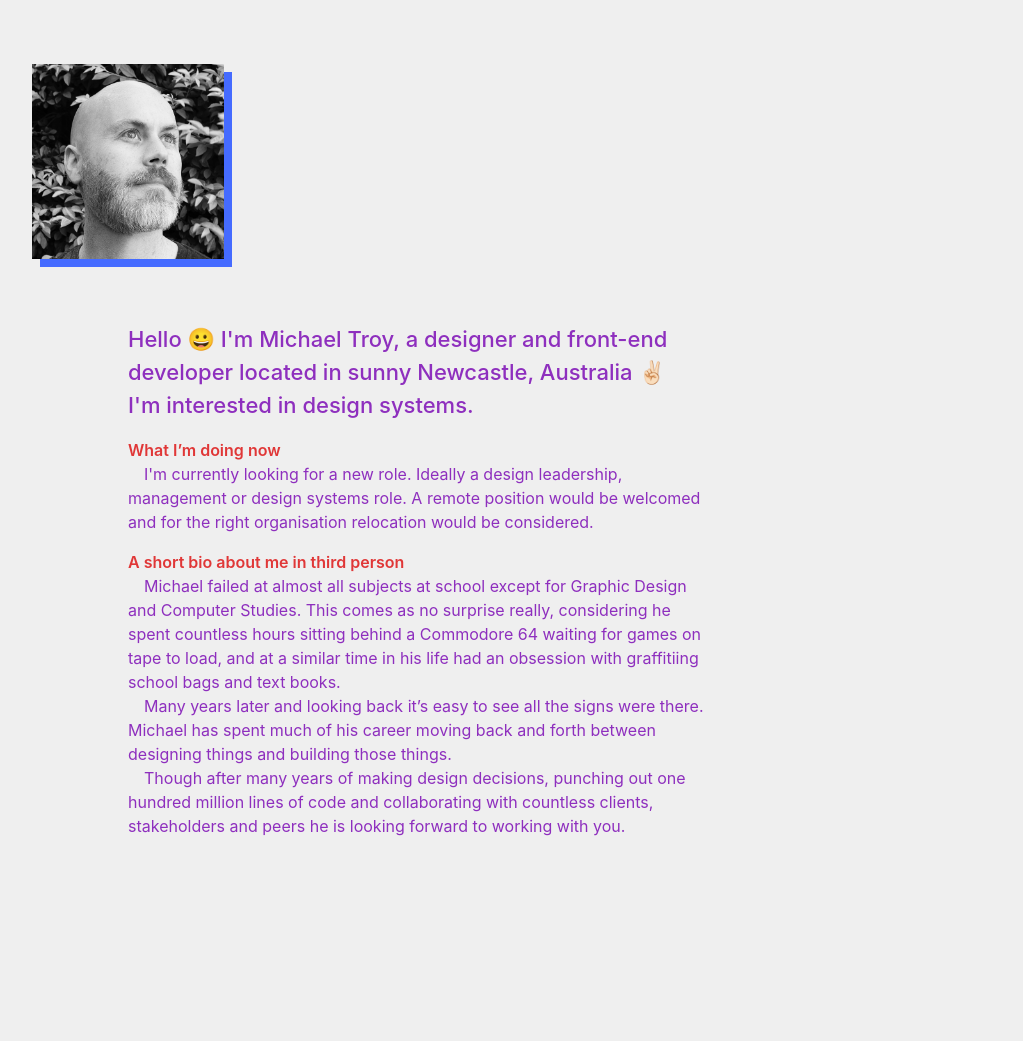
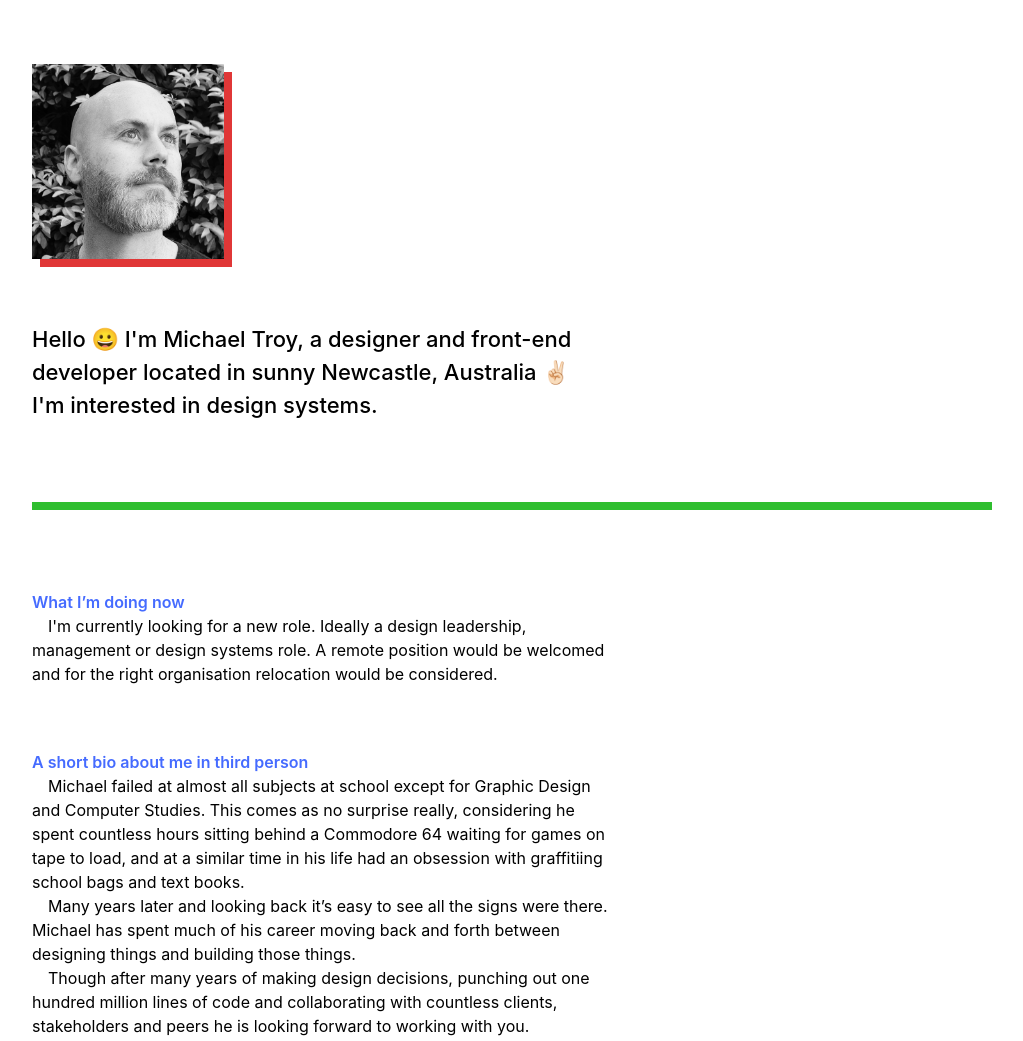
Before and after one commit to michaeltroy/profile, a plain HTML site: page public/index.html in a window 1280 px wide. Shown: the whole page, without its empty margins (128-1151 px from the left). Before the commit the page ends 902 px from the top, so only its background shows below. Drawn offline with nearby package versions, Linux system fonts and the light colour scheme; files that its build step writes are made by us from their sources; a script that the page names is missing.

Commit message:
New color palette.

```diff
--- a/public/index.html
+++ b/public/index.html
@@ -15,19 +15,28 @@
         <div class="sml-2 med-2 lrg-2 my5">
           <img class="headshot" src="images/michael.jpg" alt="Michael Troy headshot">
         </div>
+
       </div>
 
       <div class="grid">
-        <div class="med-8 med-off-1 lrg-6 mb3">
+        <div class="med-8 lrg-6 mb3">
           <h1>Hello 😀 I'm Michael Troy, a designer and front-end developer located in sunny Newcastle, Australia ✌🏻 I'm interested in design systems.</h1>
         </div>
+      </div>
 
-        <div class="med-8 med-off-1 lrg-6 mb3">
+      <div class="grid my5">
+        <div class="sml-5  mb3">
+          <div class="circle"></div>
+        </div>
+      </div>
+
+      <div class="grid">
+        <div class="med-8  lrg-6 mb5">
           <h2>What I’m doing now</h2>
           <p class="indent">I'm currently looking for a new role. Ideally a design leadership, management or design systems role. A remote position would be welcomed and for the right organisation relocation would be considered.</p>
         </div>
 
-        <div class="med-8 med-off-1 lrg-6 mb5">
+        <div class="med-8 med-off- lrg-6 mb5">
           <h2>A short bio about me in third person</h2>
           <p class="indent">Michael failed at almost all subjects at school except for Graphic Design and Computer Studies. This comes as no surprise really, considering he spent countless hours sitting behind a Commodore 64 waiting for games on tape to load, and at a similar time in his life had an obsession with graffitiing school bags and text books.</p>
           <p class="indent">Many years later and looking back it’s easy to see all the signs were there. Michael has spent much of his career moving back and forth between designing things and building those things.</p>
--- a/src/index.css
+++ b/src/index.css
@@ -11,7 +11,7 @@
 :root {
 
   /* Background colors */
-  --background: #efefef;
+  --background: white;
   --blue: #153AFF;
   --bgRed: red;
   --bgGreen: #00cc33;
@@ -21,7 +21,7 @@
   --darkGrey: #bfbfbf;
 
   /* Type colors */
-  --text: #8e2fbe;
+  --text: black;
   --textDark: black;
 
   /* Font weights */
@@ -63,5 +63,11 @@ body {
 
 
 .headshot {
-  box-shadow: 8px 8px 0 0 #456bff;
+  box-shadow: 8px 8px 0 0 #e03737;
 }
+
+.circle {
+  width: 100%;
+  height: 100%;
+  border: 4px solid #2fbe2f;
+}
--- a/src/ui/typography.css
+++ b/src/ui/typography.css
@@ -19,11 +19,12 @@ h1 {
   font-weight: 500;
   font-size: 22px;
   line-height: 1.5em;
+
 }
 
 h2 {
   font-weight: 600;
-  color: #e03737;
+  color: #456bff;
 }
 
 ul {
```
